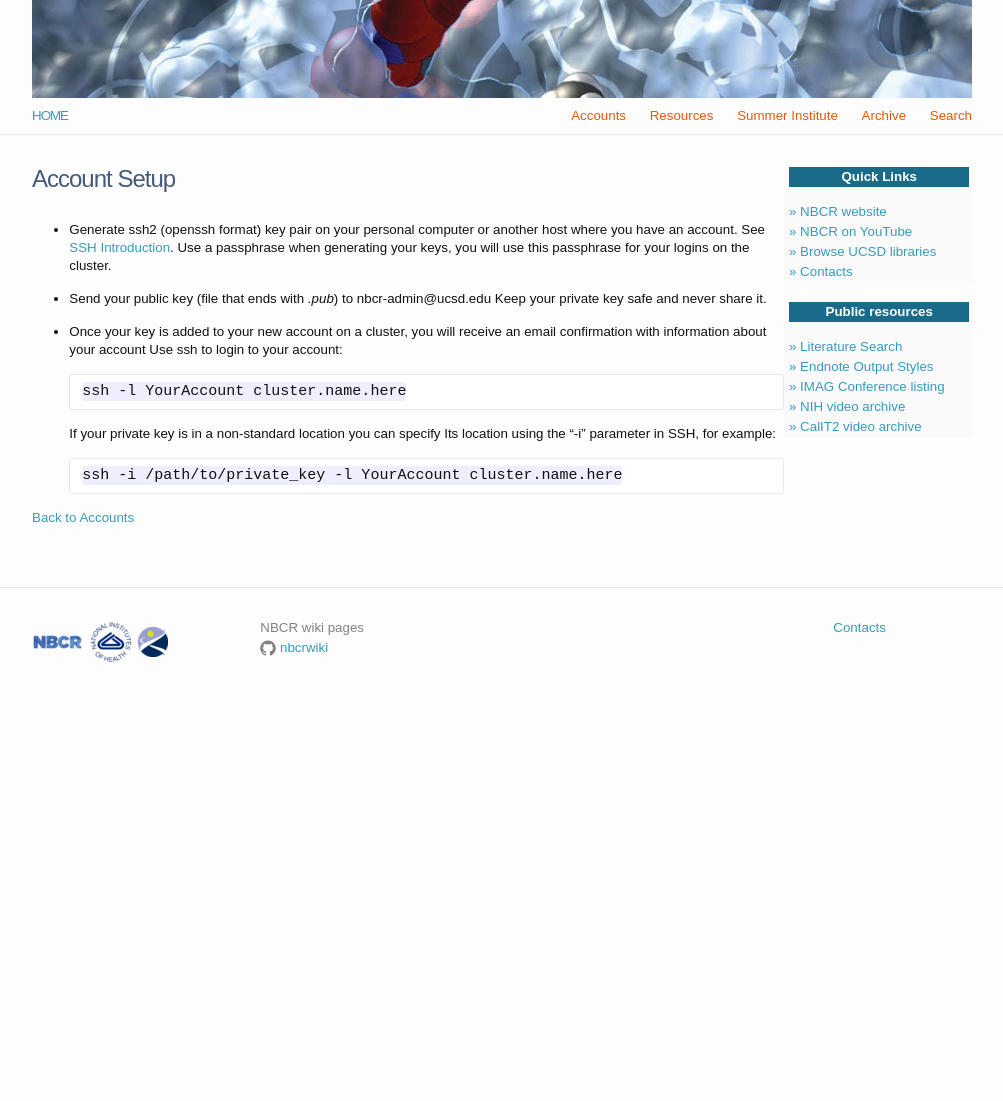
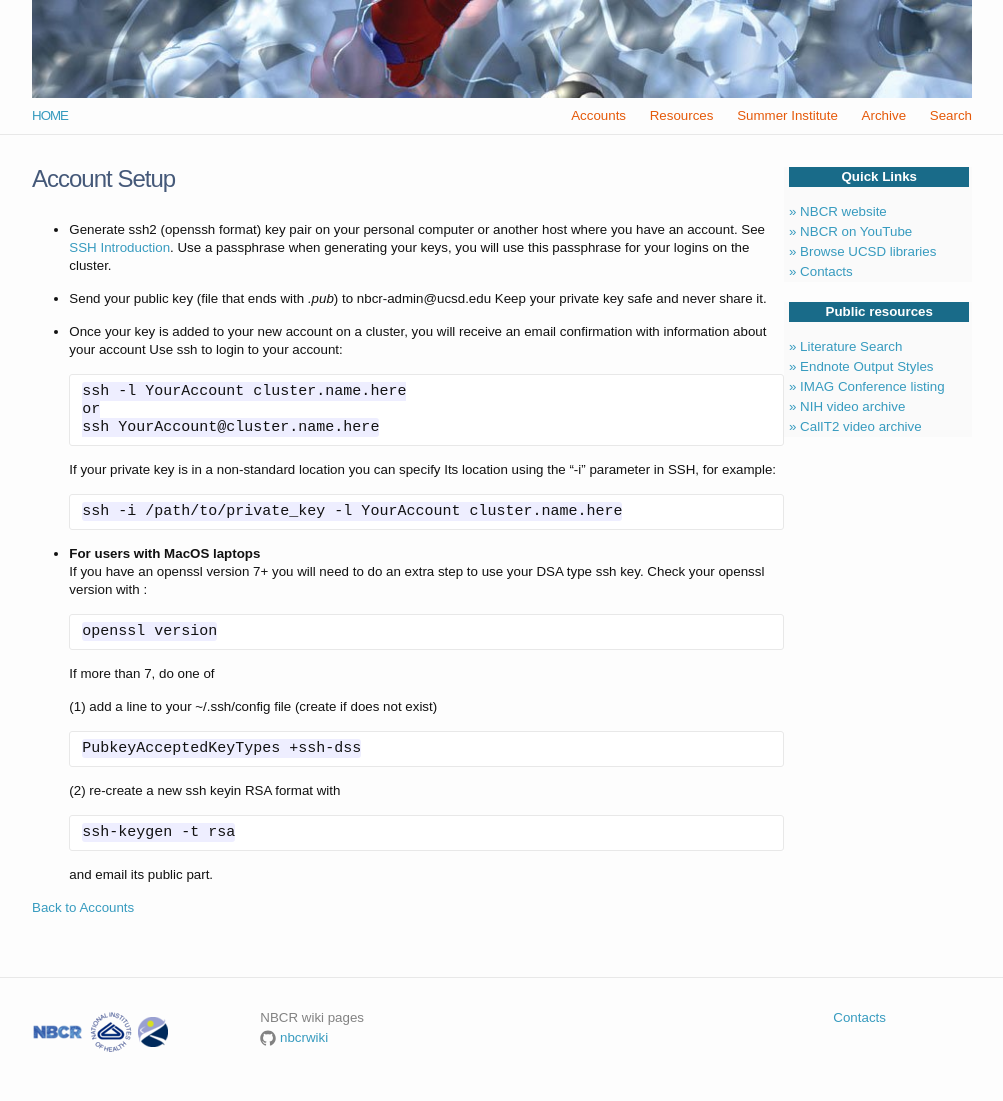
Before and after one commit to nbcrwiki/nbcrwiki.github.io, a Jekyll site: the page built from _accounts/account_setup.md, in a window 1280 px wide. Shown: the whole page, without its empty margins (138-1141 px from the left). Built offline with Jekyll 4.4.1, drawn with Linux system fonts in a browser that asks for light colours; before the commit the page ends 900 px from its top, so only the background shows below that.

Commit message:
add dsa key info

```diff
--- a/_accounts/account_setup.md
+++ b/_accounts/account_setup.md
@@ -20,12 +20,35 @@ order: 2
     Use ssh to login to your account:
 
         ssh -l YourAccount cluster.name.here
+        or
+        ssh YourAccount@cluster.name.here
 
     If your private key is in a non-standard location you can specify Its
     location using the "-i" parameter in SSH, for example:
 
         ssh -i /path/to/private_key -l YourAccount cluster.name.here
 
+
+-   **For users with MacOS laptops** <br>
+    If you have an openssl version 7+ you
+	will need to do an extra step to use your DSA type ssh key.
+    Check your openssl version with :
+
+        openssl version
+
+    If more than 7, do one of
+
+    (1) add a line to your ~/.ssh/config file (create if does not exist)
+
+        PubkeyAcceptedKeyTypes +ssh-dss
+
+    (2) re-create a new ssh keyin RSA format with
+
+        ssh-keygen -t rsa
+
+     and email its public part.
+
+
 <p></p>
 [Back to Accounts][1]
 
```
